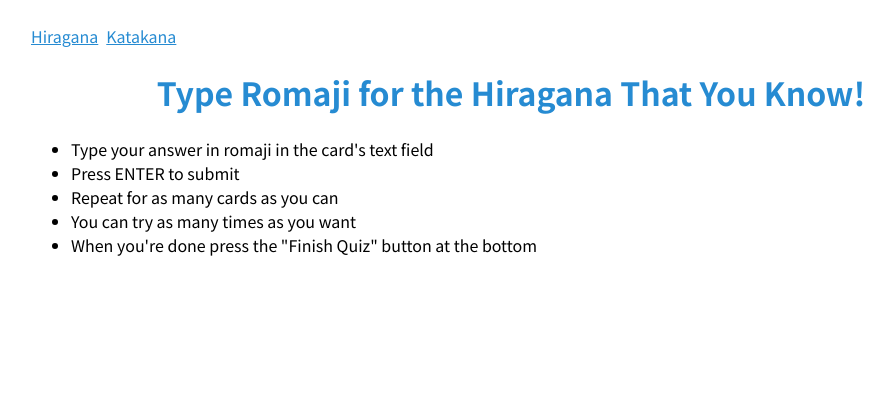
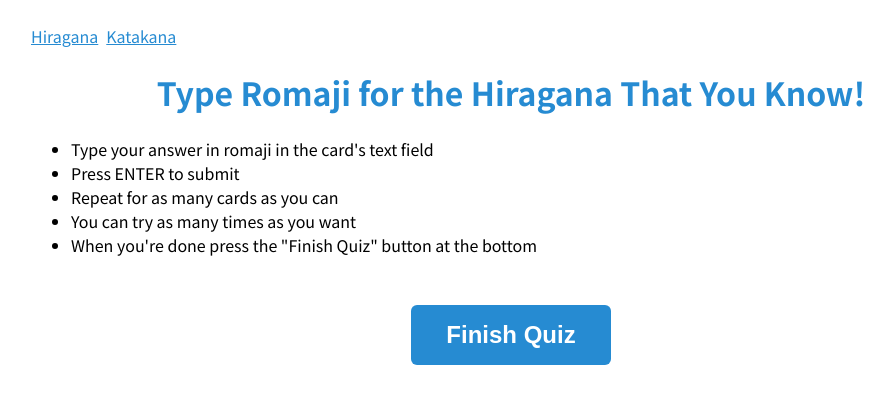
Before and after one commit to rayhanw/learn-japanese, a React (Create React App) app: page /quiz in a window 1280 px wide. Shown: the top 404 px of the page, without its empty margins (129-1023 px from the left). Built offline with nearby package versions, Linux system fonts and the light colour scheme.

Commit message:
move activeKata to util

```diff
--- a/src/pages/Quiz.tsx
+++ b/src/pages/Quiz.tsx
@@ -1,27 +1,9 @@
-import React, { useState, useEffect } from "react";
+import React, { useEffect, useState } from "react";
+import { useHistory } from "react-router-dom";
+import { Kata } from "../components/Kata";
+import { INSTRUCTIONS } from "../constants";
 import { useGlobalStateContext } from "../contexts/globalState";
-import { HIRAGANA_MAPPING, INSTRUCTIONS } from "../constants";
-import { Kata } from "../components/Kata";
-import { shuffle } from "../utilities";
-
-const mapActiveToValues = (
-	activeKata: string[],
-	hiraganaKey: "main" | "dakuten" | "dakutenCombination"
-) => {
-	const kataToBeInputted: Record<string, string>[] = [];
-	const hiraganaKeys = Object.keys(HIRAGANA_MAPPING[hiraganaKey]);
-
-	activeKata.forEach(kata => {
-		if (hiraganaKeys.includes(kata)) {
-			const words = (HIRAGANA_MAPPING[hiraganaKey] as any)[kata];
-			Object.keys(words).forEach(word => {
-				kataToBeInputted.push({ [word]: words[word] });
-			});
-		}
-	});
-
-	return kataToBeInputted;
-};
+import { mapActiveToValues, shuffle } from "../utilities";
 
 export const Quiz: React.FC = () => {
 	const {
@@ -29,6 +11,12 @@ export const Quiz: React.FC = () => {
 		state: { kata }
 	} = useGlobalStateContext();
 	const [activeKata, setActiveKata] = useState<Record<string, string>[]>([]);
+	const history = useHistory();
+
+	const handleFinish = () => {
+		console.log("SUBMIT");
+		history.push("/result");
+	};
 
 	useEffect(() => {
 		return () => {
@@ -64,12 +52,19 @@ export const Quiz: React.FC = () => {
 					<li key={i}>{text}</li>
 				))}
 			</ul>
-			<section className="kataList">
-				{activeKata.map((kata, i) => {
-					const key = Object.keys(kata)[0];
+			<section>
+				<div className="kataList">
+					{activeKata.map((kata, i) => {
+						const key = Object.keys(kata)[0];
 
-					return <Kata japanese={kata[key]} answer={key} key={i} />;
-				})}
+						return <Kata japanese={kata[key]} answer={key} key={i} />;
+					})}
+				</div>
+				<div className="buttonWrapper">
+					<button className="btn btn-primary btn-lg" onClick={handleFinish}>
+						Finish Quiz
+					</button>
+				</div>
 			</section>
 		</div>
 	);
--- a/src/styles/pages/Quiz.scss
+++ b/src/styles/pages/Quiz.scss
@@ -4,4 +4,9 @@
 		flex-wrap: wrap;
 		justify-content: center;
 	}
+
+	.buttonWrapper {
+		@extend .flexAllCenter;
+		margin-top: 4vh;
+	}
 }
--- a/src/utilities/index.ts
+++ b/src/utilities/index.ts
@@ -1 +1,22 @@
+import { HIRAGANA_MAPPING } from "../constants";
+
 export const shuffle = (array: any[]) => array.sort(() => Math.random() - 0.5);
+
+export const mapActiveToValues = (
+	activeKata: string[],
+	hiraganaKey: "main" | "dakuten" | "dakutenCombination"
+) => {
+	const kataToBeInputted: Record<string, string>[] = [];
+	const hiraganaKeys = Object.keys(HIRAGANA_MAPPING[hiraganaKey]);
+
+	activeKata.forEach(kata => {
+		if (hiraganaKeys.includes(kata)) {
+			const words = (HIRAGANA_MAPPING[hiraganaKey] as any)[kata];
+			Object.keys(words).forEach(word => {
+				kataToBeInputted.push({ [word]: words[word] });
+			});
+		}
+	});
+
+	return kataToBeInputted;
+};
```
